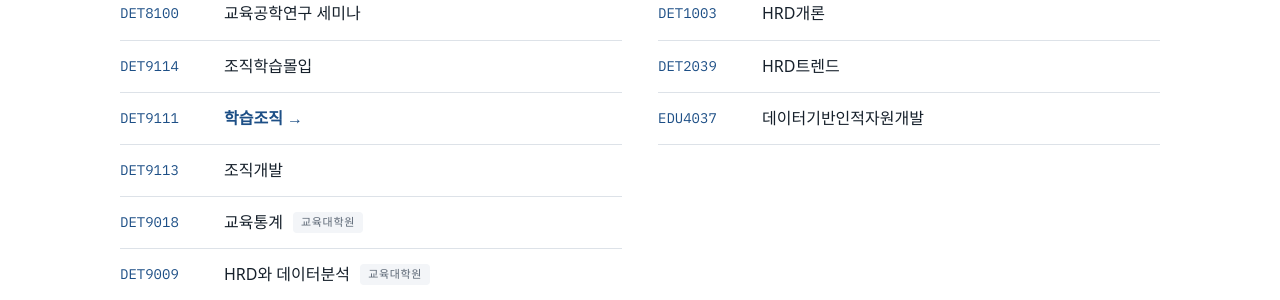
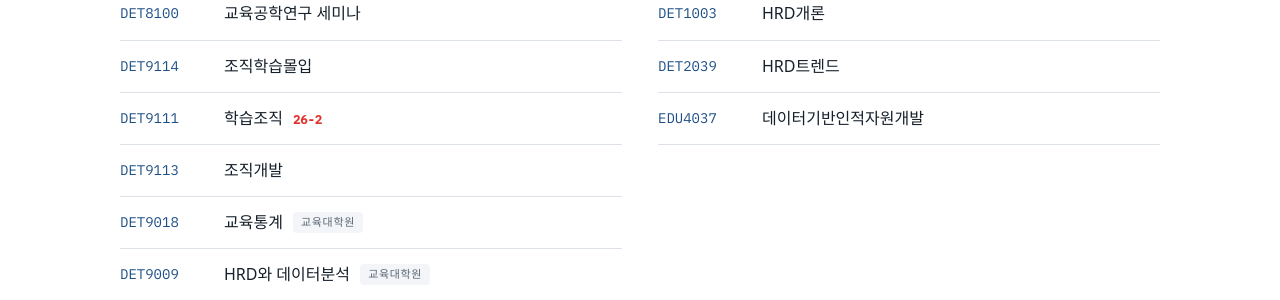
Before and after one commit to drsprolab/drsprolab.github.io, a Jekyll site: the page built from teaching.md, in a window 1280 px wide and 1400 px high, scrolled down 430 px. Shown: the part 464-764 px from the top of the window. Built offline with Jekyll 4.4.1, drawn with Linux system fonts in a browser that asks for light colours; some web fonts are replaced.

Commit message:
Teaching: 학습조직 글씨 원래대로, 옆에 작은 빨간 '26-2' 링크(LO_Review)
Co-Authored-By: Claude Opus 5.5 <noreply@anthropic.com>

```diff
--- a/_data/teaching.yml
+++ b/_data/teaching.yml
@@ -7,7 +7,7 @@ graduate:
   - { code: "DET8081", title: "교육공학콜로퀴움" }
   - { code: "DET8100", title: "교육공학연구 세미나" }
   - { code: "DET9114", title: "조직학습몰입" }
-  - { code: "DET9111", title: "학습조직", review: "/lo-review/", review_label: "LO_Review" }
+  - { code: "DET9111", title: "학습조직", review: "/lo-review/", review_label: "26-2" }
   - { code: "DET9113", title: "조직개발" }
   - { code: "DET9018", title: "교육통계", note: "교육대학원" }
   - { code: "DET9009", title: "HRD와 데이터분석", note: "교육대학원" }
--- a/assets/css/style.css
+++ b/assets/css/style.css
@@ -1157,8 +1157,6 @@ main.container { overflow-x: clip; }
 .share-menu.to-left { left: auto; right: 0; }
 @media (prefers-reduced-motion: reduce) { .share-btn { transition: none; } .share-btn:hover { transform: none; } }
 
-/* Teaching: 수업 행을 누르면 그 수업의 리뷰 제출 사이트로 이동 (예: 학습조직 → LO_Review) */
-.course-linked { position: relative; cursor: pointer; }
-.course-link { color: var(--accent); font-weight: 600; text-decoration: none; }
-.course-link::after { content: ""; position: absolute; inset: 0; }  /* 행 전체를 링크 영역으로 */
-.course-link:hover, .course-linked:hover .course-link { text-decoration: underline; text-underline-offset: 3px; }
+/* Teaching: 수업 이름 옆 학기 링크(예: 학습조직 26-2 → LO_Review 제출 페이지) */
+.course-term { margin-left: 6px; font-family: var(--f-mono); font-size: 12px; font-weight: 600; color: #e0312b; text-decoration: none; }
+.course-term:hover { text-decoration: underline; text-underline-offset: 3px; }
--- a/teaching.md
+++ b/teaching.md
@@ -12,7 +12,7 @@ wide: true
     <h2 id="graduate-title">대학원</h2>
     <ul class="ledger">
     {% for c in site.data.teaching.graduate %}
-      <li{% if c.review %} class="course-linked"{% endif %}><div class="yr">{{ c.code }}</div><div>{% if c.review %}<a class="course-link" href="{{ c.review | relative_url }}" title="{{ c.review_label }} 제출 페이지로 이동">{{ c.title }} <span aria-hidden="true">→</span></a>{% else %}{{ c.title }}{% endif %}{% if c.note %} <span class="badge">{{ c.note }}</span>{% endif %}</div></li>
+      <li><div class="yr">{{ c.code }}</div><div>{{ c.title }}{% if c.note %} <span class="badge">{{ c.note }}</span>{% endif %}{% if c.review %} <a class="course-term" href="{{ c.review | relative_url }}" title="{{ c.review_label }} 학기 리뷰 제출 페이지로 이동">{{ c.review_label }}</a>{% endif %}</div></li>
     {% endfor %}
     </ul>
   </section>
```
